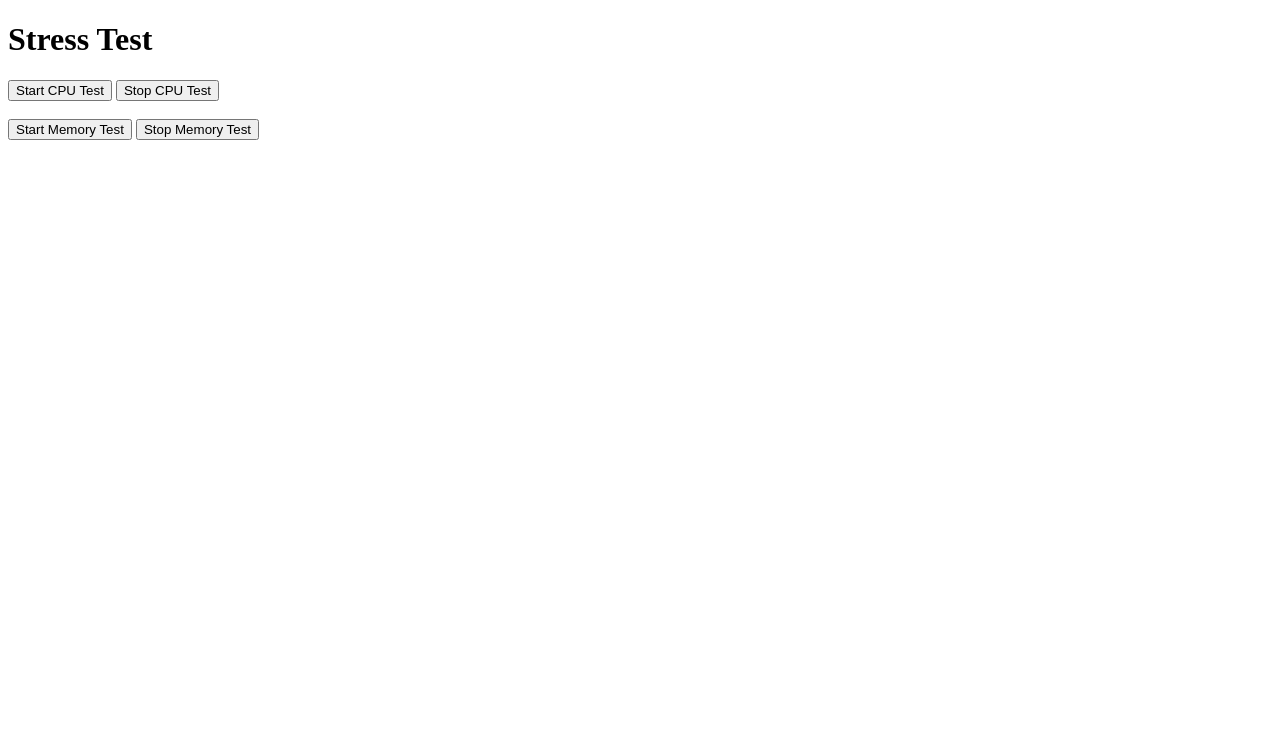
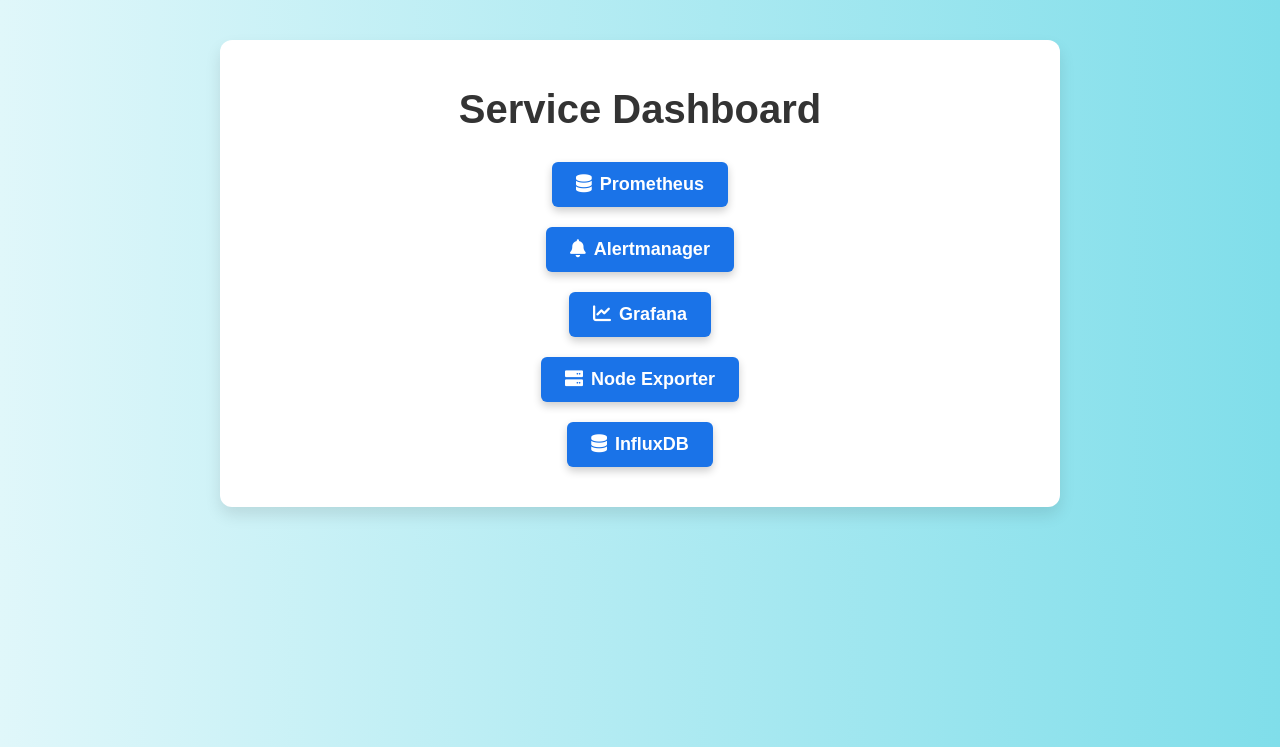
Before and after one commit to Coder2357/SoftwareWork, a Python web app: template flask/templates/index.html in a window 1280 px wide. Shown: the top 747 px of the page. Run offline with Jinja, Linux system fonts and the light colour scheme; the template is opened without the code that fills it, so the values that code supplies are empty.

Commit message:
flask index update

```diff
--- a/flask/templates/index.html
+++ b/flask/templates/index.html
@@ -3,38 +3,73 @@
 <head>
     <meta charset="UTF-8">
     <meta name="viewport" content="width=device-width, initial-scale=1.0">
-    <title>Stress Test</title>
-    <script>
-        function sendRequest(url) {
-            fetch(url, { method: 'POST' })
-                .then(response => response.text())
-                .then(data => alert(data))
-                .catch(error => console.error('Error:', error));
+    <title>Service Dashboard</title>
+    <link rel="stylesheet" href="https://cdnjs.cloudflare.com/ajax/libs/font-awesome/6.0.0-beta3/css/all.min.css">
+    <style>
+        body {
+            font-family: 'Arial', sans-serif;
+            margin: 0;
+            padding: 0;
+            background: linear-gradient(to right, #e0f7fa, #80deea);
+            color: #333;
         }
-
-        function startCpuTest() {
-            sendRequest('/start_cpu_test');
+        .container {
+            max-width: 800px;
+            margin: 40px auto;
+            padding: 20px;
+            background: #ffffff;
+            border-radius: 12px;
+            box-shadow: 0 8px 16px rgba(0,0,0,0.1);
+            text-align: center;
         }
-
-        function stopCpuTest() {
-            sendRequest('/stop_cpu_test');
+        h1 {
+            color: #333;
+            font-size: 2.5em;
+            margin-bottom: 30px;
+            font-weight: bold;
         }
-
-        function startMemoryTest() {
-            sendRequest('/start_memory_test');
+        ul {
+            list-style-type: none;
+            padding: 0;
+            margin: 0;
         }
-
-        function stopMemoryTest() {
-            sendRequest('/stop_memory_test');
+        li {
+            margin-bottom: 20px;
         }
-    </script>
+        a {
+            text-decoration: none;
+            color: #ffffff;
+            background-color: #1a73e8;
+            padding: 12px 24px;
+            border-radius: 6px;
+            display: inline-block;
+            font-size: 18px;
+            transition: background-color 0.3s, transform 0.3s;
+            font-weight: bold;
+            box-shadow: 0 4px 8px rgba(0,0,0,0.2);
+        }
+        a:hover {
+            background-color: #155abf;
+            transform: scale(1.05);
+        }
+        a:active {
+            background-color: #0d47a1;
+        }
+        .icon {
+            margin-right: 8px;
+        }
+    </style>
 </head>
 <body>
-    <h1>Stress Test</h1>
-    <button onclick="startCpuTest()">Start CPU Test</button>
-    <button onclick="stopCpuTest()">Stop CPU Test</button>
-    <br><br>
-    <button onclick="startMemoryTest()">Start Memory Test</button>
-    <button onclick="stopMemoryTest()">Stop Memory Test</button>
+    <div class="container">
+        <h1>Service Dashboard</h1>
+        <ul>
+            <li><a href="http://localhost:9090" target="_blank"><i class="fas fa-database icon"></i>Prometheus</a></li>
+            <li><a href="http://localhost:9093" target="_blank"><i class="fas fa-bell icon"></i>Alertmanager</a></li>
+            <li><a href="http://localhost:3000" target="_blank"><i class="fas fa-chart-line icon"></i>Grafana</a></li>
+            <li><a href="http://localhost:9100" target="_blank"><i class="fas fa-server icon"></i>Node Exporter</a></li>
+            <li><a href="http://localhost:8086" target="_blank"><i class="fas fa-database icon"></i>InfluxDB</a></li>
+        </ul>
+    </div>
 </body>
 </html>
--- a/scripts/requirements.txt
+++ b/scripts/requirements.txt
@@ -4,4 +4,3 @@
 prophet
 requests
 influxdb-client
-schedule
```
Also changed, not shown: flask/app.py (+2 -50 lines), scripts/prediction.py (+10 -5 lines).
